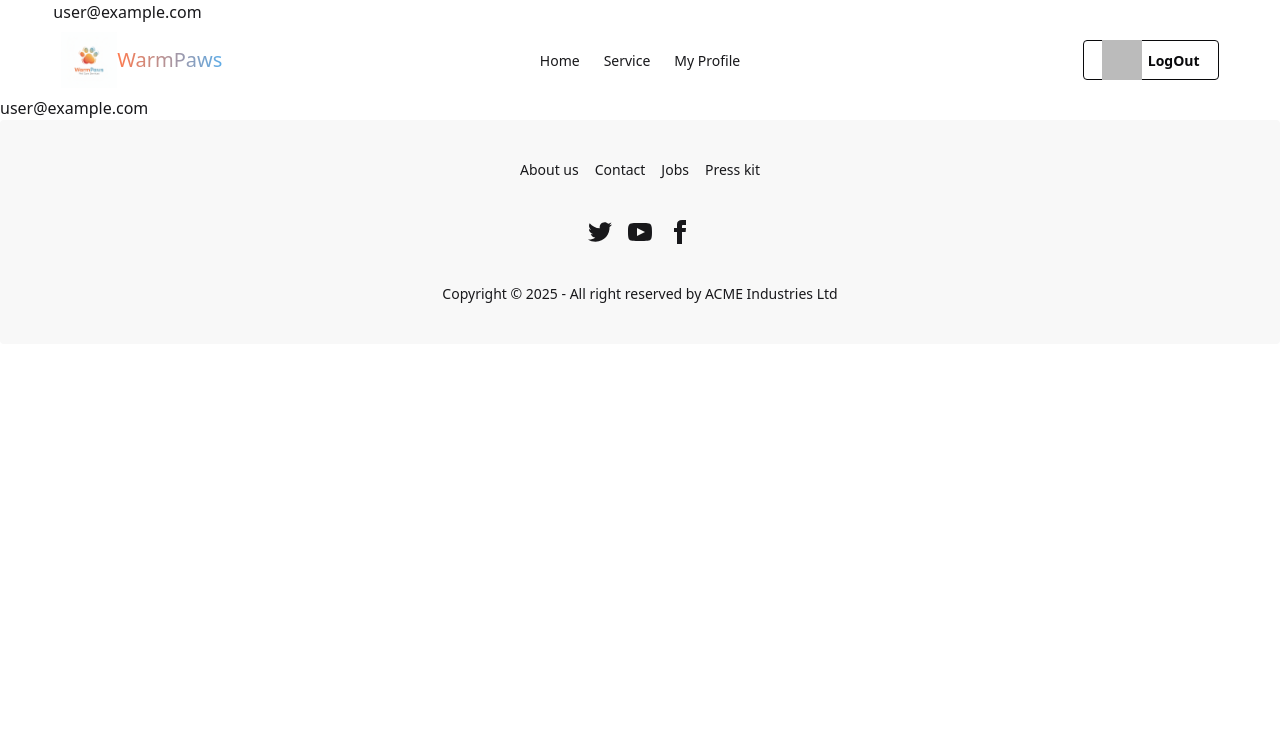
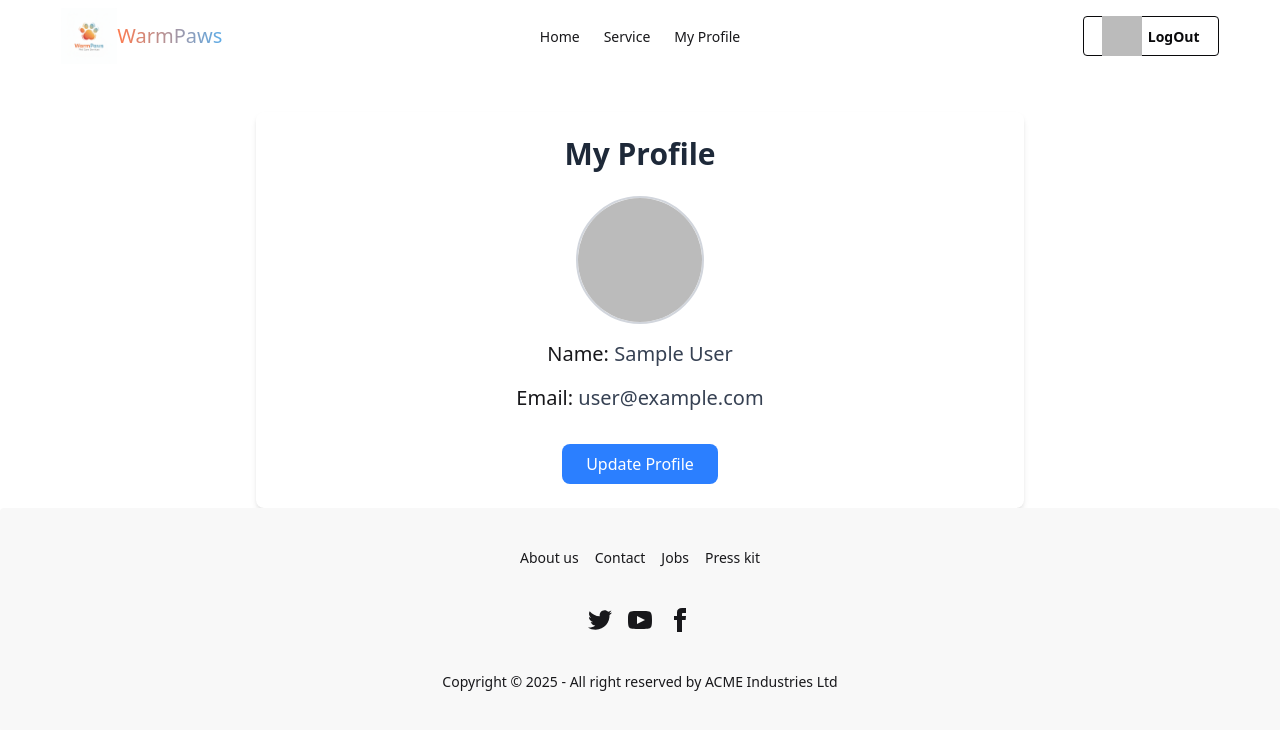
Before and after one commit to Abdul-Ahad-CSE/warmPaws, a React (Vite) app: page /myprofile in a window 1280 px wide. Shown: the top 730 px of the page. Built offline with nearby package versions, Linux system fonts and the light colour scheme; no server answers; sample sign-in values are in the browser's storage.

Commit message:
Almost done

```diff
--- a/src/component/NavBar.jsx
+++ b/src/component/NavBar.jsx
@@ -21,7 +21,7 @@ export default function NavBar() {
   return (
     <div className="w-11/12 mx-auto">
       <Toaster position="top-center" reverseOrder={false} />
-      <div>{user && user.email}</div>
+
       <div className="navbar bg-base-100 ">
         <div className="navbar-start">
           <div className="dropdown">
@@ -127,11 +127,7 @@ export default function NavBar() {
             </button>
           ) : (
             <Link className="btn btn-neutral btn-outline w-34" to="/auth/login">
-              <img
-                className="w-10 h-10"
-                src={userIcon}
-                alt=""
-              />
+              <img className="w-10 h-10" src={userIcon} alt="" />
               Login
             </Link>
           )}
--- a/src/firebase/firebase.config.js
+++ b/src/firebase/firebase.config.js
@@ -5,12 +5,12 @@ import { initializeApp } from "firebase/app";
 
 // Your web app's Firebase configuration
 const firebaseConfig = {
-  apiKey: "AIzaSyA2Mh0d_bjMbEqWMaN_ETMTPvmhgkuS7IQ",
-  authDomain: "warm-paws-6325a.firebaseapp.com",
-  projectId: "warm-paws-6325a",
-  storageBucket: "warm-paws-6325a.firebasestorage.app",
-  messagingSenderId: "391576265119",
-  appId: "1:391576265119:web:75eb38951898c325581daa"
+  apiKey:import.meta.env.VITE_apiKey,
+  authDomain:import.meta.env.VITE_authDomain,
+  projectId:import.meta.env.VITE_projectId,
+  storageBucket:import.meta.env.VITE_storageBucket,
+  messagingSenderId:import.meta.env.VITE_messagingSenderId,
+  appId:import.meta.env.VITE_appId,
 };
 
 // Initialize Firebase
--- a/src/pages/MyProfile/MyProfile.jsx
+++ b/src/pages/MyProfile/MyProfile.jsx
@@ -1,7 +1,52 @@
-import React, { use } from "react";
+import React from "react";
 import { AuthContext } from "../../provider/AuthProvider";
+import toast, { Toaster } from "react-hot-toast";
 
 export default function MyProfile() {
-  const { user } = use(AuthContext);
-  return <div>{user && user.email} {user && user.name}</div>;
+  const { user } = React.useContext(AuthContext);
+
+  return (
+    <div className="max-w-3xl mx-auto mt-10 p-6 bg-white rounded-lg shadow-md">
+      <Toaster position="top-center" reverseOrder={false} />
+      <h2 className="text-3xl font-bold mb-6 text-center text-gray-800">
+        My Profile
+      </h2>
+
+      {user ? (
+        <div className="flex flex-col items-center space-y-4">
+          {/* Profile Image */}
+          <img
+            className="w-32 h-32 rounded-full object-cover border-2 border-gray-300"
+            src={user.photoURL || "https://via.placeholder.com/150"}
+            alt="Profile"
+          />
+
+          {/* Name */}
+          <p className="text-xl font-medium">
+            Name:{" "}
+            <span className="text-gray-700">
+              {user.displayName || "No name set"}
+            </span>
+          </p>
+
+          {/* Email */}
+          <p className="text-xl font-medium">
+            Email: <span className="text-gray-700">{user.email}</span>
+          </p>
+
+          {/* Update Button */}
+          <button
+            className="mt-4 px-6 py-2 bg-blue-500 text-white rounded-lg hover:bg-blue-600 transition"
+            onClick={() => {
+              toast.error("Update Profile Clicked");
+            }}
+          >
+            Update Profile
+          </button>
+        </div>
+      ) : (
+        <p className="text-center text-gray-500">No user logged in</p>
+      )}
+    </div>
+  );
 }
```
